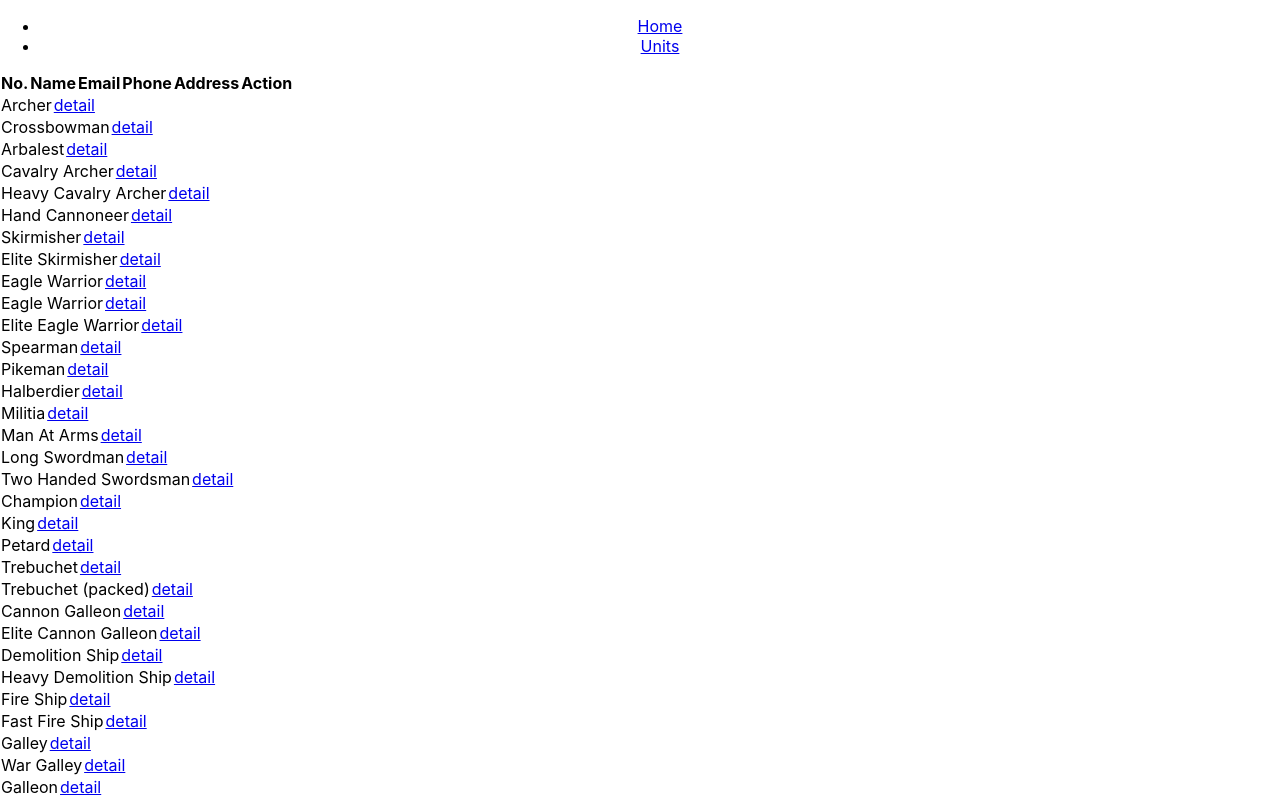
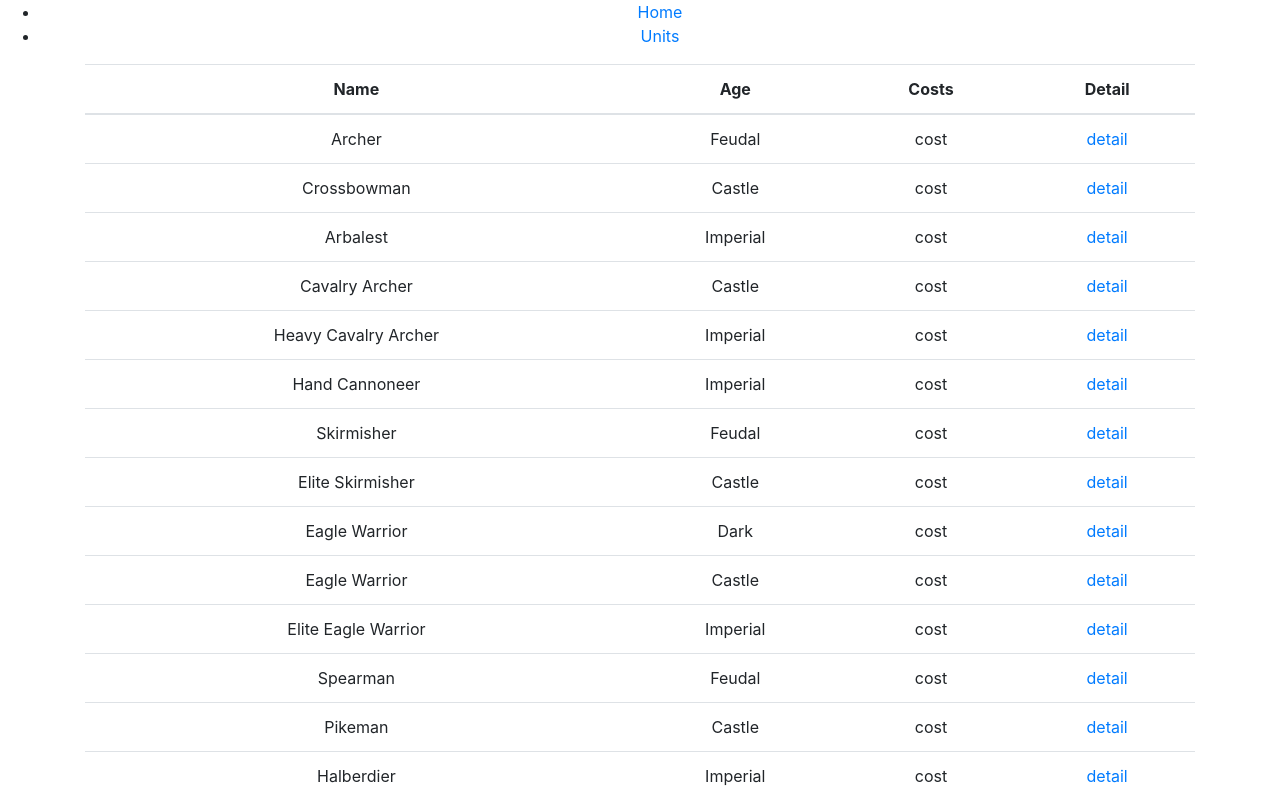
Before and after one commit to melisaclskn/ageOfEmpires-redux-saga, a React (Create React App) app: page /units in a window 1280 px wide. Shown: the top 798 px of the page. Built offline with nearby package versions, Linux system fonts and the light colour scheme.

Commit message:
update unit detail page router

```diff
--- a/public/index.html
+++ b/public/index.html
@@ -16,6 +16,7 @@
     -->
     <link rel="manifest" href="%PUBLIC_URL%/manifest.json" />
     <link href="https://use.fontawesome.com/releases/v5.15.1/css/all.css" rel="stylesheet" />
+    <link rel="stylesheet" href="https://cdn.jsdelivr.net/npm/bootstrap@4.4.1/dist/css/bootstrap.min.css" integrity="sha384-Vkoo8x4CGsO3+Hhxv8T/Q5PaXtkKtu6ug5TOeNV6gBiFeWPGFN9MuhOf23Q9Ifjh" crossorigin="anonymous">
     <!--
       Notice the use of %PUBLIC_URL% in the tags above.
       It will be replaced with the URL of the `public` folder during the build.
--- a/src/App.js
+++ b/src/App.js
@@ -5,6 +5,7 @@ import { BrowserRouter, Switch, Route } from "react-router-dom";
 import Home from "./pages/Home/Home";
 import Units from './pages/Units/Units'
 import Header from "./components/Header";
+import UnitDetail from "./pages/UnitDetail/UnitDetail";
 import { ToastContainer } from "react-toastify";
 import "react-toastify/dist/ReactToastify.css";
 
@@ -18,8 +19,7 @@ function App() {
         <Switch>
           <Route exact path="/" component={Home} />
           <Route exact path="/units" component={Units} />
-
-          {/* <Route exact path="/units/:id" component={AddEditUser} /> */}
+          <Route exact path="/unitDetail/:id" component={UnitDetail} />
         </Switch>
       </div>
     </BrowserRouter>
--- /dev/null
+++ b/src/pages/UnitDetail/UnitDetail.js
@@ -0,0 +1,9 @@
+import React from 'react'
+
+function UnitDetail() {
+  return (
+    <div>UnitDetail</div>
+  )
+}
+
+export default UnitDetail
--- a/src/pages/Units/Units.js
+++ b/src/pages/Units/Units.js
@@ -6,38 +6,38 @@ import { Link } from "react-router-dom";
 
 const Units = () => {
   const { units, loading } = useSelector((state) => state.units);
-  console.log(units, "userssssss");
+  console.log(units, "unit detail page");
   const dispatch = useDispatch();
   useEffect(() => {
-    console.log(dispatch(loadUsersStart()));
-    console.log(dispatch(loadUsersStart()));
     dispatch(loadUsersStart());
   }, [dispatch]);
-
   if (loading) {
     return <span className="visually-hidden">Loading...</span>;
   }
-
   return (
     <div className="container">
+      <table className="table">
+        <thead>
           <tr>
-        <th scope="col">No.</th>
             <th scope="col">Name</th>
-        <th scope="col">Email</th>
-        <th scope="col">Phone</th>
-        <th scope="col">Address</th>
-        <th scope="col">Action</th>
+            <th scope="col">Age</th>
+            <th scope="col">Costs</th>
+            <th scope="col">Detail</th>
           </tr>
+        </thead>
+        <tbody>
           {units?.units?.map((item, index) => (
-        <div key={index}>
-          <tr>
+            <tr key={index.id}>
               <td>{item.name}</td>
+              <td>{item.age}</td>
+              <td> cost</td>
               <td>
-              <Link to={`/userInfo/${item.id}`}>detail</Link>
+                <Link to={`/unitDetail/${item.id}`}>detail</Link>
               </td>
             </tr>
-        </div>
           ))}
+        </tbody>
+      </table>
     </div>
   );
 };
```
Also changed, not shown: src/pages/UnitDetail/Units.js (deleted). Lines whose indentation alone changed are shown as unchanged.
